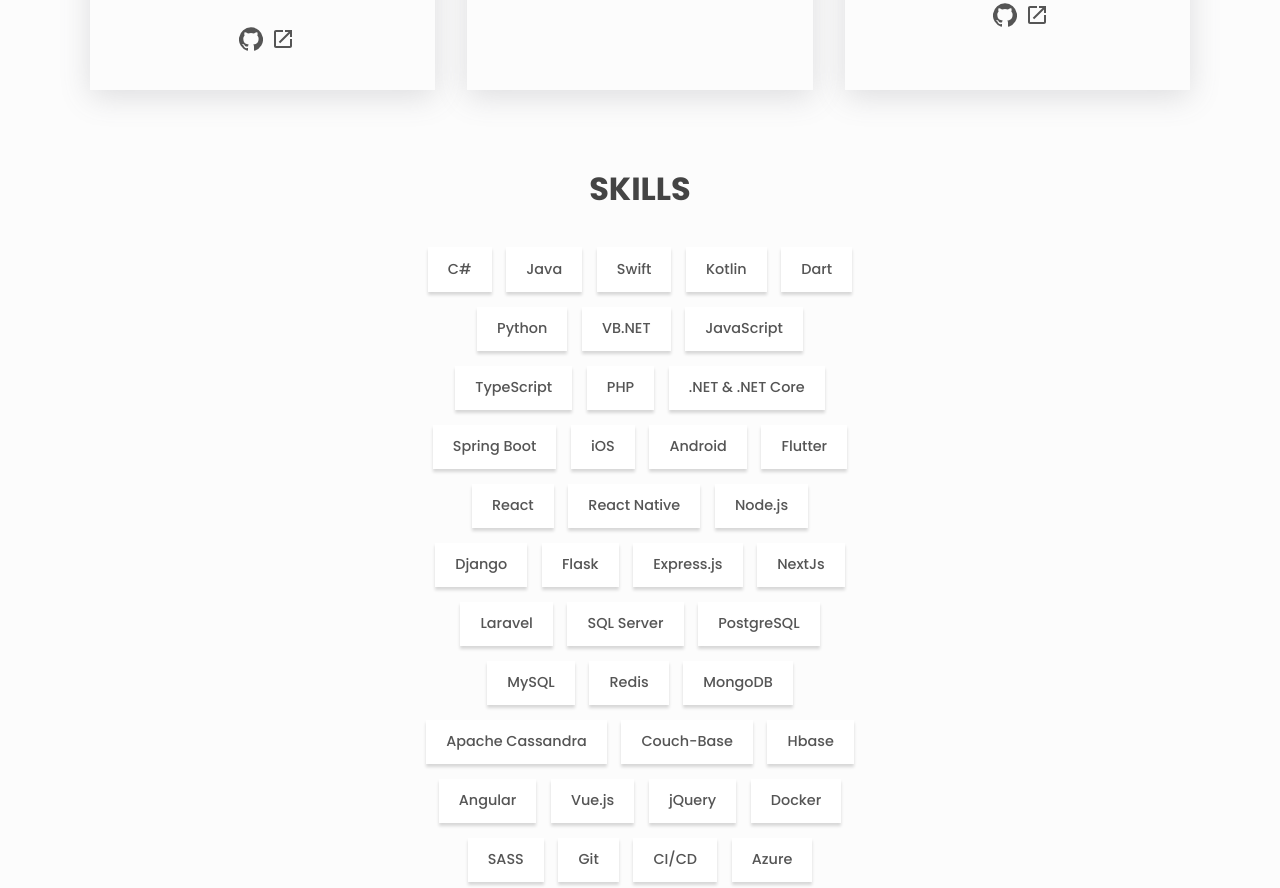
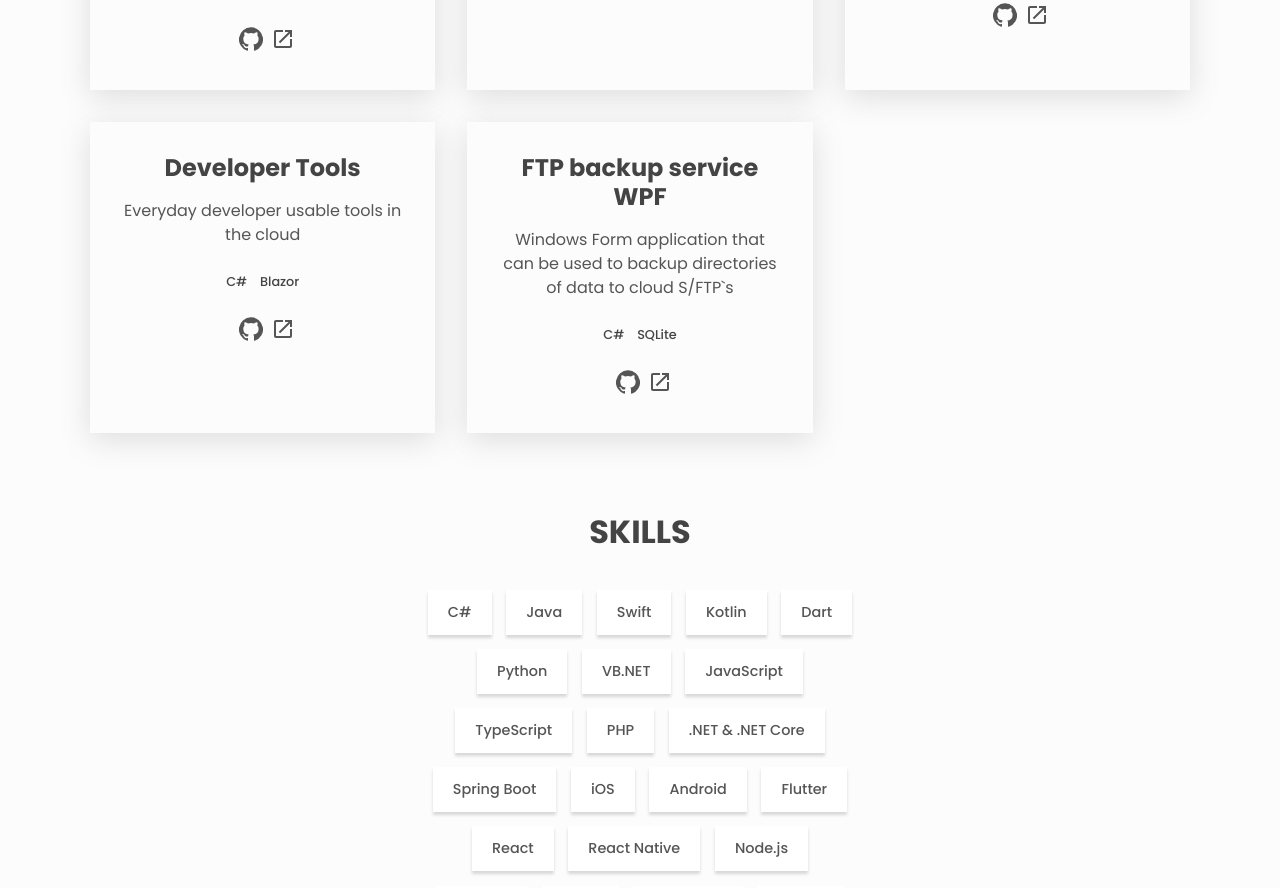
Before and after one commit to edihasaj/portfolio, a React (Create React App) app: page / in a window 1280 px wide. Shown: the part 2060-2948 px from the top of the page. Built offline with nearby package versions, Linux system fonts and the light colour scheme.

Commit message:
Update portfolio.js

```diff
--- a/src/portfolio.js
+++ b/src/portfolio.js
@@ -122,6 +122,22 @@ const projects = [
     sourceCode: 'https://github.com/edihasaj/ecr-bluetooth',
     livePreview: '#projects',
   },
+  {
+    name: 'Developer Tools',
+    description:
+      'Everyday developer usable tools in the cloud',
+    stack: ['C#','Blazor'],
+    sourceCode: '#projects',
+    livePreview: 'https://tools.hasaj.net/',
+  },
+  {
+    name: 'FTP backup service WPF',
+    description:
+      'Windows Form application that can be used to backup directories of data to cloud S/FTP`s',
+    stack: ['C#','SQLite'],
+    sourceCode: 'https://github.com/edihasaj/FtpService',
+    livePreview: '#projects',
+  },
 ]
 
 const skills = [
```
